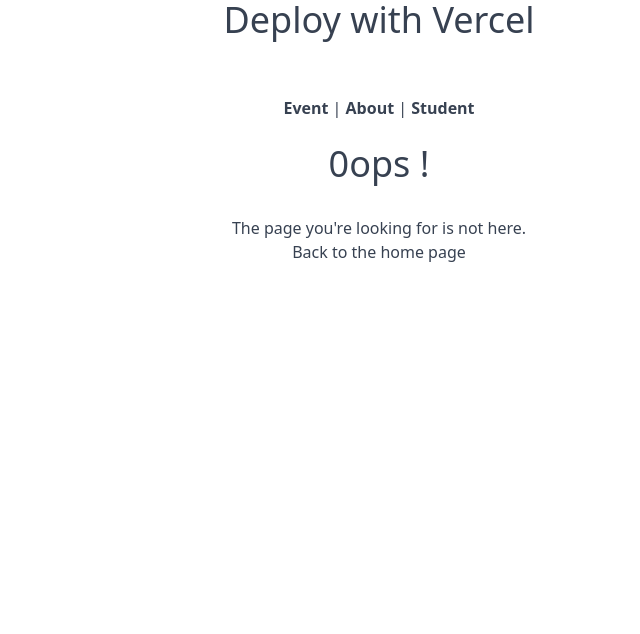
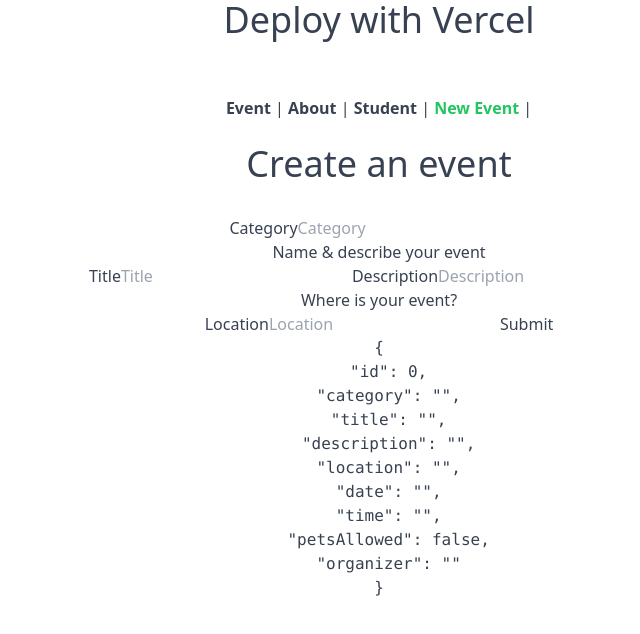
Before and after one commit to Leviathun/Component-Lab2-6-Vue-dev-with-Vite-and-TypeScript, a Vue app: page /add-event in a window 1280 px wide. Shown: the top 634 px of the page, without its empty margins (261-901 px from the left). Built offline with nearby package versions, Linux system fonts and the light colour scheme.

Commit message:
7.4-7.11 Add EventFormView

```diff
--- a/src/App.vue
+++ b/src/App.vue
@@ -19,7 +19,8 @@ const { message } = storeToRefs(store)
         <nav class="py-6 p-[30px]">
           <RouterLink class="font-bold text-gray-700" exact-active-class="text-green-500" :to="{ name: 'event-list-view' }">Event</RouterLink> |
           <RouterLink class="font-bold text-gray-700" exact-active-class="text-green-500" :to="{ name: 'about' }">About</RouterLink> |
-          <RouterLink class="font-bold text-gray-700" exact-active-class="text-green-500" :to="{ name: 'student' }">Student</RouterLink>
+          <RouterLink class="font-bold text-gray-700" exact-active-class="text-green-500" :to="{ name: 'student' }">Student</RouterLink> |
+          <RouterLink class="font-bold text-gray-700" exact-active-class="text-green-500" :to="{ name: 'add-event' }">New Event</RouterLink> |
         </nav>
       </div>
     </header>
--- a/src/components/EventCard.vue
+++ b/src/components/EventCard.vue
@@ -19,9 +19,11 @@ defineProps<{
 
 <template>
   <RouterLink class="no-underline decoration-[#2c3e50]" :to="{ name: 'event-detail-view', params: { id: event.id}}">
-    <div class="cursor-pointer border border-gray-600 p-[20px] w-[250px] mb-[18px] hover:scale-101 hover:shadow-sp">
+    <div
+      class="cursor-pointer border border-gray-600 p-[20px] w-[250px] mb-[18px] hover:scale-101 hover:shadow-sp"
+      >
       <h2>{{ event.title }}</h2>
-      <span>@{{ event.time }} on {{ event.date }}</span>
+      <span>@{{ event.category }} @ {{ event.location }}</span>
     </div>
   </RouterLink>
 </template>
--- a/src/router/index.ts
+++ b/src/router/index.ts
@@ -11,6 +11,7 @@ import NetworkErrorView from '@/views/NetworkErrorView.vue'
 import nProgress from 'nprogress'
 import EventService from '@/services/EventService'
 import { useEventStore } from '@/stores/event'
+import AddEventView from '@/views/EventFormView.vue'
 const router = createRouter({
   history: createWebHistory(import.meta.env.BASE_URL),
   routes: [
@@ -79,6 +80,11 @@ const router = createRouter({
       component: AboutView
     },
     {
+      path: '/add-event',
+      name: 'add-event',
+      component: AddEventView
+    },
+    {
       path: '/404/:resource',
       name: '404-resource-view',
       component: NotFoundView,
--- a/src/services/EventService.ts
+++ b/src/services/EventService.ts
@@ -15,5 +15,8 @@ export default {
     },
     getEvent(id: number) {
         return apiClient.get('/events/' + id)
+    },
+    saveEvent(event: Event) {
+        return apiClient.post('/events', event)
     }
 }
--- /dev/null
+++ b/src/views/EventFormView.vue
@@ -0,0 +1,120 @@
+<script setup lang="ts">
+
+import EventService from '@/services/EventService';
+import { useRouter } from 'vue-router';
+import type { Event } from '@/types'
+import { ref } from 'vue'
+import { useMessageStore } from '@/stores/message';
+const event = ref<Event> ({
+    id: 0,
+    category: '',
+    title: '',
+    description: '',
+    location: '',
+    date: '',
+    time: '',
+    petsAllowed: false,
+    organizer: ''
+})
+const router = useRouter()
+const store = useMessageStore()
+function saveEvent() {
+    EventService.saveEvent(event.value)
+        .then((response) => {
+            router.push({ name: 'event-detail-view', params: { id: response.data.id } })
+            store.updateMessage('You are successfully add a new event for ' + response.data.title)
+            setTimeout(() => {
+                store.resetMessage()
+            }, 3000)
+        })
+        .catch (() => {
+            router.push({ name: 'network-error-view' })
+        })
+}
+</script>
+
+<template>
+    <div>
+        <h1>Create an event</h1>
+        <form @submit.prevent="saveEvent">
+            <label>Category</label>
+            <input v-model="event.category" type="text" placeholder="Category" class="field"/>
+
+            <h3>Name & describe your event</h3>
+            <label>Title</label>
+            <input v-model="event.title" type="text" placeholder="Title" class="field"/>
+            <label>Description</label>
+            <input v-model="event.description" type="text" placeholder="Description" class="field" />
+
+            <h3>Where is your event?</h3>
+            <label>Location</label>
+            <input v-model="event.location" type="text" placeholder="Location" class="field" />
+
+            <button class="button" type="submit">Submit</button>
+
+        </form>
+
+        <pre>{{ event }}</pre>
+    </div>
+</template>
+
+<!-- <script setup lang="ts">
+import type { EventItem } from '@/type'
+import { ref } from 'vue'
+const event = ref<EventItem> ( {
+    id: 0,
+    category: '',
+    title: '',
+    description: '',
+    location: '',
+    date: '',
+    time: '',
+    organizer: ''
+})
+
+</script>
+
+<template>
+    <div>
+        <h1>Create an event</h1>
+        <form>
+            <label>Category</label>
+            <input
+                v-model="event.category"
+                type="text"
+                placeholder="Category"
+                class="field"
+            />
+            <h3>Name & describe your event</h3>
+
+            <label>Title</label>
+            <input
+                v-model="event.title"
+                type="text"
+                placeholder="Title"
+                class="field"
+            />
+
+            <label>Description</label>
+                <input
+                v-model="event.description"
+                type="text"
+                placeholder="Description"
+                class="field"
+            />
+
+            <h3>Where is your event ?</h3>
+
+            <label>Location</label>
+            <input
+                v-model="event.location"
+                type="text"
+                placeholder="Location"
+                class="field"
+            />
+            <button type="submit">Submit</button>
+        </form>
+
+        <pre>{{ event }}</pre>
+    </div>
+</template>-->
--- a/src/views/event/DetailView.vue
+++ b/src/views/event/DetailView.vue
@@ -11,6 +11,6 @@ const { event } = toRefs(props)
 </script>
 
 <template>
-    <p>{{ event.time }} on {{ event.date }} @ {{ event. location }}</p>
+    <p>{{ event.title }}  @ {{ event. location }}</p>
     <p>{{ event.description }}</p>
 </template>
```
Also changed, not shown: 1 other file (tests, documents, lock files or other folders).
